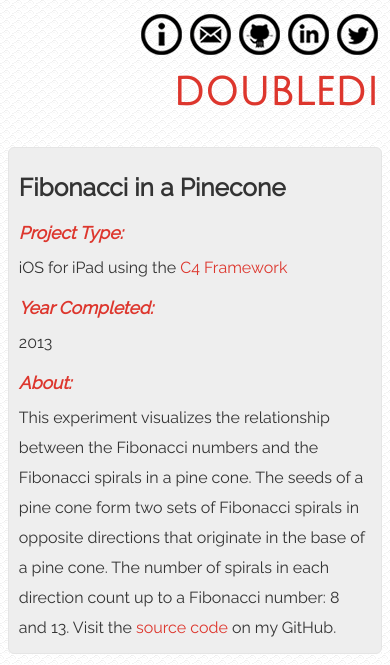
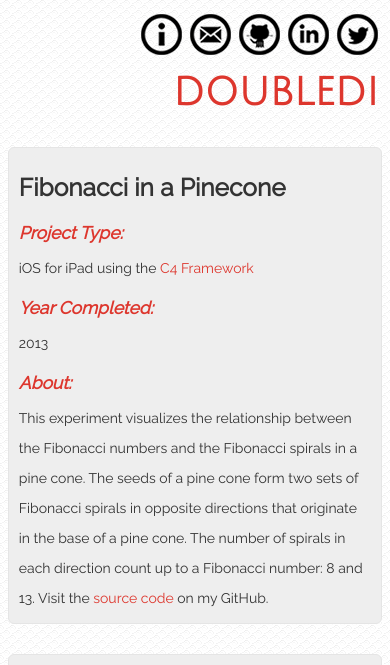
Before and after one commit to diannamertz/doubledi.github.com, a Jekyll site: the page built from fibonacci.html, in a window 390 px wide. Shown: the top 665 px of the page. Built offline with Jekyll 4.4.1, drawn with Linux system fonts in a browser that asks for light colours; grey boxes are pictures that could not be loaded.

```diff
--- a/css/style.css
+++ b/css/style.css
@@ -124,7 +124,7 @@
   padding:30px;
   font-size: 16px;
   border:1px solid #e5e5e5;
-  font-family: 'Raleway', sans-serif;
+  font-family: 'Raleway', sans-serif, Arial;
   overflow: hidden;
 }
 
@@ -307,6 +307,7 @@
   }
   .hero-unit {
     padding: 10px;
+    font-size: 14px;
   }
   .space {
   margin-top: 20px;
```
